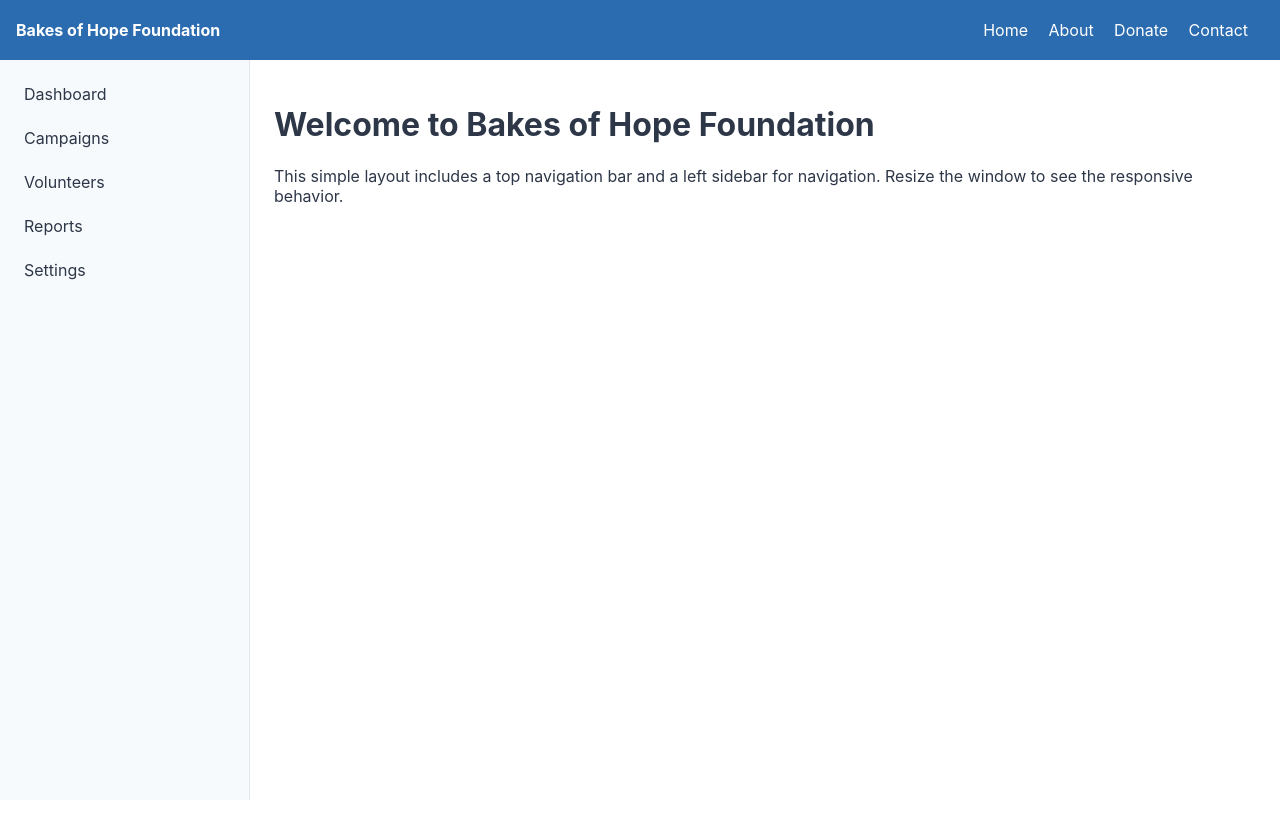
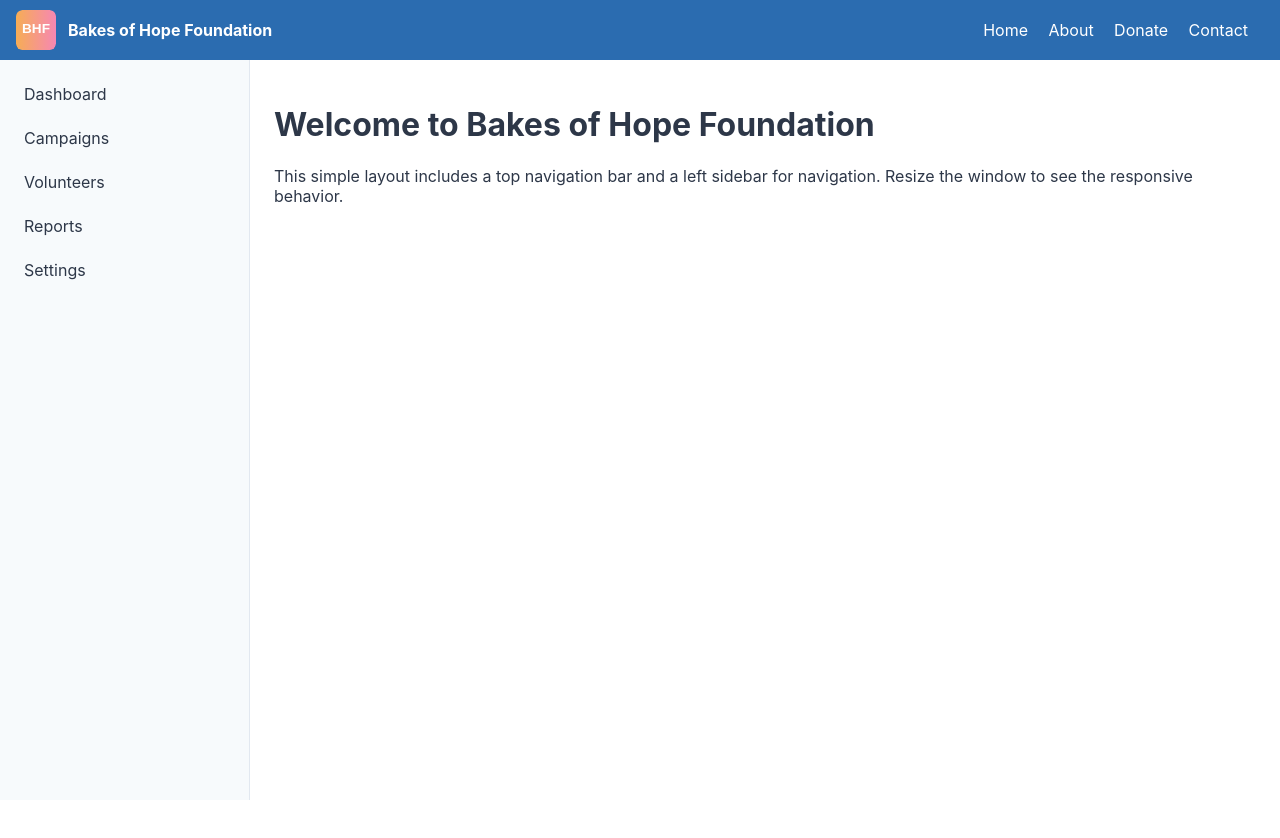
Before and after one commit to steffigeoffrey-maker/charity, a website: page index.html in a window 1280 px wide. Drawn offline with Linux system fonts and the light colour scheme.

Commit message:
Add topbar logo and update headers/styles

```diff
--- a/index.html
+++ b/index.html
@@ -8,7 +8,10 @@
   </head>
 <body>
   <header class="topbar">
-    <div class="brand">Bakes of Hope Foundation</div>
+    <div class="brand">
+      <img src="logo.svg" alt="Bakes of Hope Foundation logo" class="logo" />
+      Bakes of Hope Foundation
+    </div>
     <nav class="topnav">
       <a href="index.html">Home</a>
       <a href="about.html">About</a>
--- a/styles.css
+++ b/styles.css
@@ -6,7 +6,8 @@
 *{box-sizing:border-box}
 html,body{height:100%;margin:0;font-family:Inter, Roboto, -apple-system, system-ui, 'Segoe UI', Arial;font-size:16px;color:#2d3748}
 .topbar{position:fixed;top:0;left:0;right:0;height:60px;background:var(--primary);color:#fff;display:flex;align-items:center;justify-content:space-between;padding:0 16px;z-index:10}
-.brand{font-weight:700}
+.brand{font-weight:700;display:flex;align-items:center}
+.topbar .logo{height:40px;width:auto;margin-right:12px;border-radius:6px}
 .topnav a{color:#fff;margin-right:16px;text-decoration:none}
 .menu-toggle{display:none;background:transparent;border:none;color:#fff;font-size:20px}
 .container{display:grid;grid-template-columns:250px 1fr;height:calc(100vh - 60px);margin-top:60px}
```
Also changed, not shown: about.html (+4 -1 lines), contact.html (+4 -1 lines), donate.html (+4 -1 lines), logo.svg (added).
